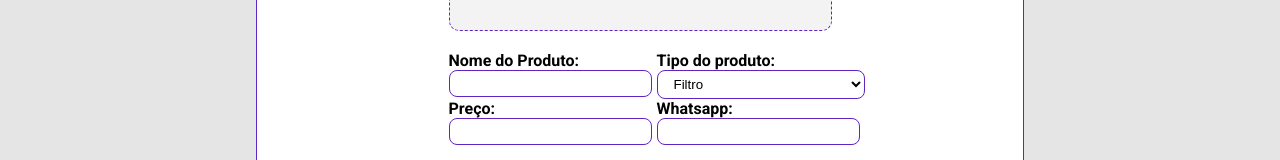
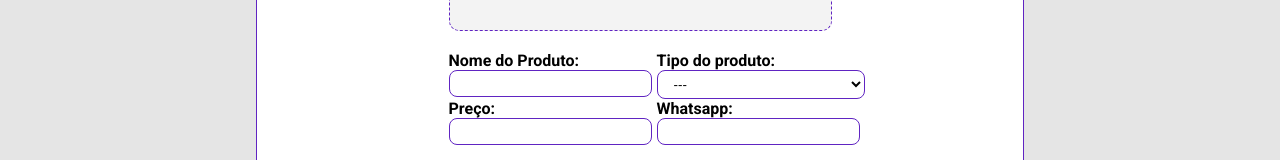
Before and after one commit to Kevin-Sarges/loja-k3-web, a React (Create React App) app: page /posta-produto in a window 1280 px wide. Shown: the part 372-532 px from the top of the page. Built offline with nearby package versions, Linux system fonts and the light colour scheme.

Commit message:
Criando contexto da aplicaçao

```diff
--- a/src/components/DropZone/styles.module.scss
+++ b/src/components/DropZone/styles.module.scss
@@ -17,6 +17,7 @@
       height: 330px;
       object-fit: cover;
       border-radius: 10px;
+      cursor: pointer;
     }
   }
 
--- /dev/null
+++ b/src/context/MyContext.js
@@ -0,0 +1,13 @@
+import React, { createContext, useState } from "react";
+
+export const MyContext = createContext({});
+
+export function MyProvider({ children }) {
+  const [category, setCategory] = useState("");
+
+  return (
+    <MyContext.Provider value={(category, setCategory)}>
+      {children}
+    </MyContext.Provider>
+  );
+}
--- a/src/index.js
+++ b/src/index.js
@@ -1,10 +1,14 @@
 import React from "react";
 import ReactDOM from "react-dom";
+
 import App from "./App";
+import { MyProvider } from "./context/MyContext";
 
 ReactDOM.render(
   <React.StrictMode>
-    <App />
+    <MyProvider>
+      <App />
+    </MyProvider>
   </React.StrictMode>,
   document.getElementById("root")
 );
--- a/src/pages/Home/index.js
+++ b/src/pages/Home/index.js
@@ -1,12 +1,14 @@
-import React, { useState } from "react";
+import React, { useContext } from "react";
 
 import { Header } from "../../components/Header";
 
+import { MyContext } from "../../context/MyContext";
 import { categories, productsFake } from "../../services/fakeData";
+
 import styles from "./styles.module.scss";
 
 export function Home() {
-  const [category, setCategory] = useState("");
+  const { category, setCategory } = useContext(MyContext);
 
   return (
     <>
--- a/src/pages/PostProduct/index.js
+++ b/src/pages/PostProduct/index.js
@@ -1,14 +1,16 @@
-import React, { useState } from "react";
+import React, { useContext } from "react";
 
 import { Header } from "../../components/Header";
 import { Button } from "../../components/Button";
 import { DropZone } from "../../components/DropZone";
 
+import { MyContext } from "../../context/MyContext";
 import { categories } from "../../services/fakeData";
+
 import styles from "./styles.module.scss";
 
 export function PostProduct() {
-  const [category, setCategory] = useState("");
+  const { category, setCategory } = useContext(MyContext);
 
   return (
     <>
@@ -34,7 +36,7 @@ export function PostProduct() {
               value={category}
               onChange={(e) => setCategory(e.target.value)}
             >
-              <option>Filtro</option>
+              <option>---</option>
               {categories.map((item) => (
                 <option value={item.category}>{item.category}</option>
               ))}
```
